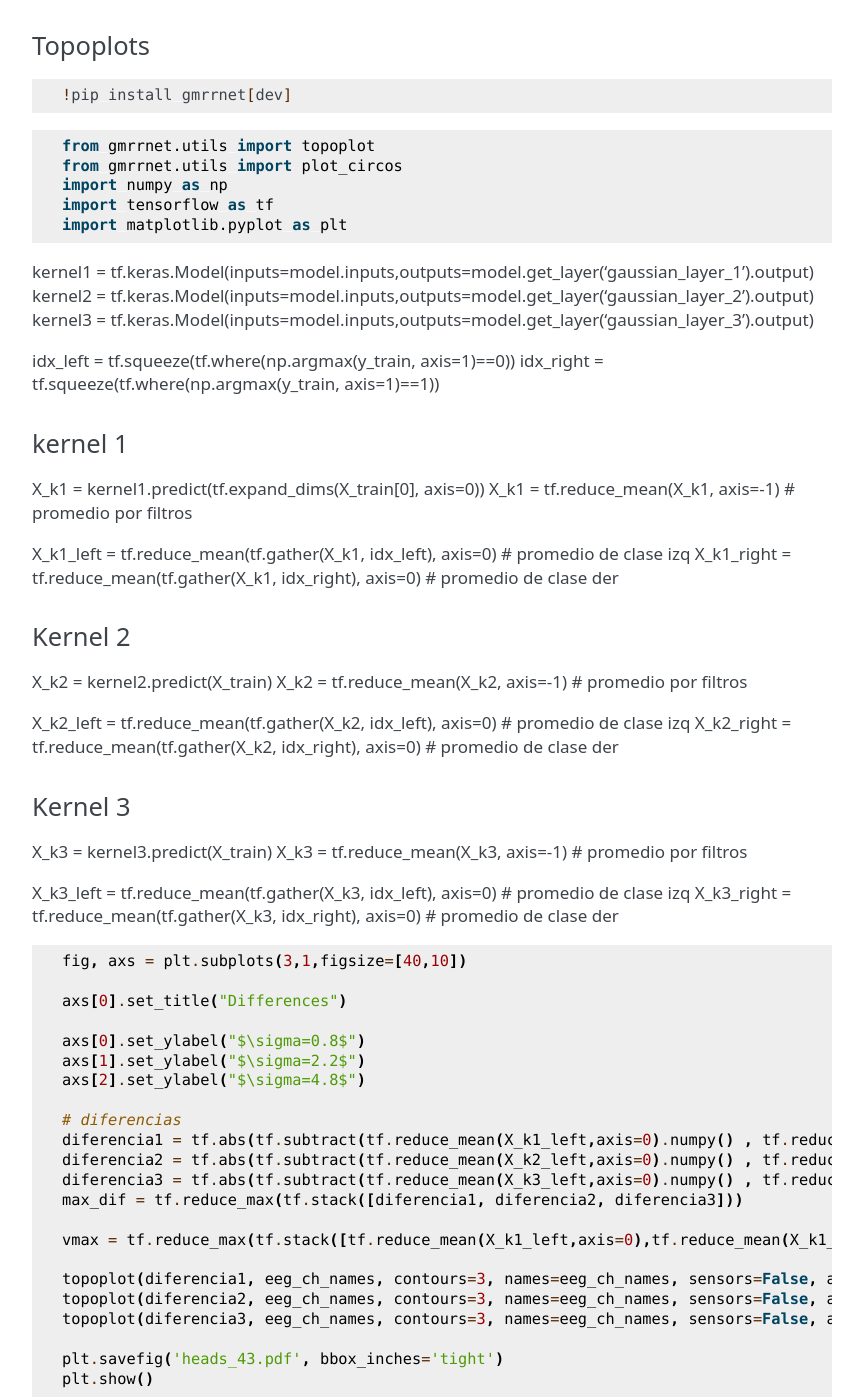
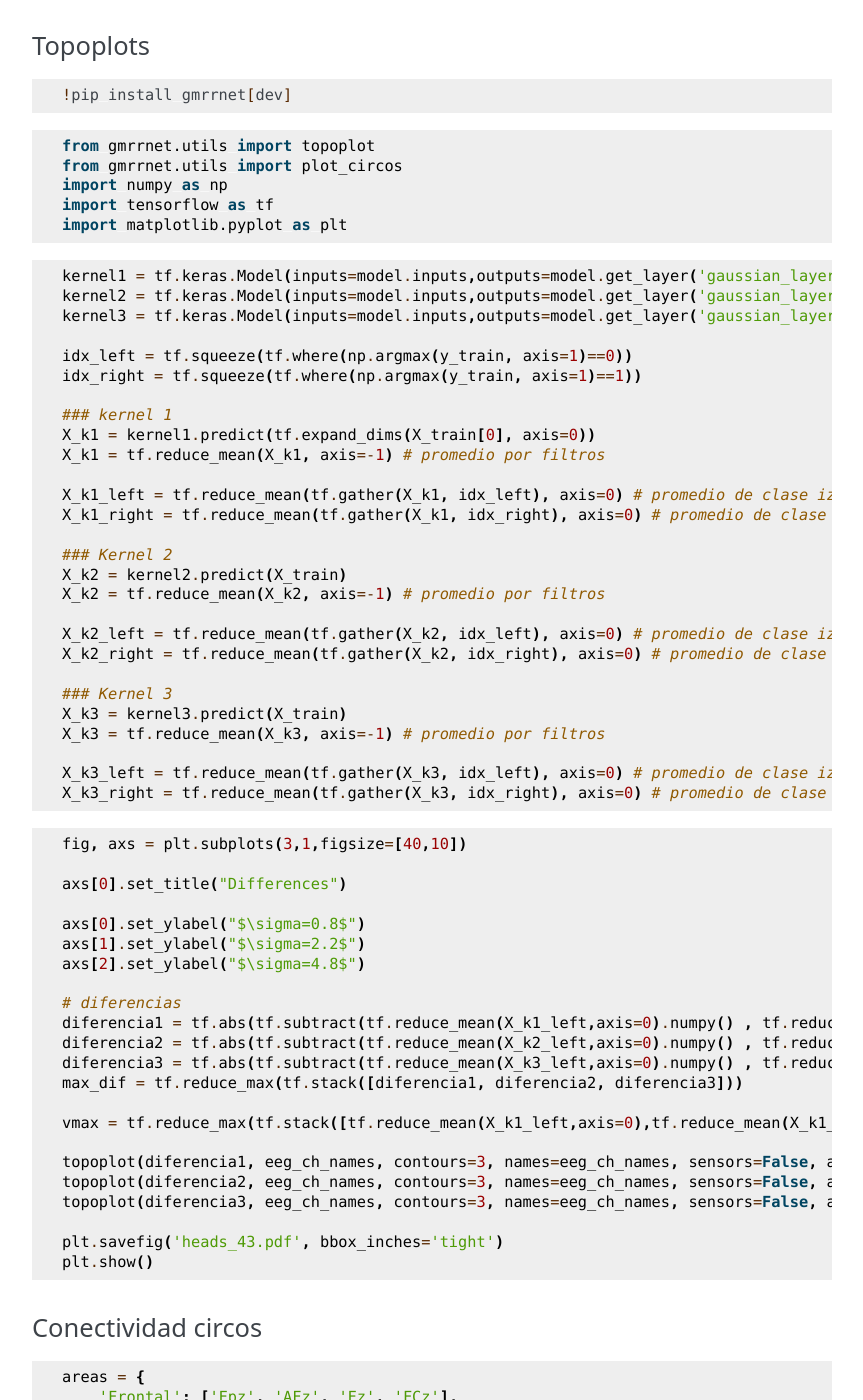
Before and after one commit to dannasalazar11/GMRRNet, a Sphinx documentation site: the page built from docs/source/index.rst, in a window 1280 px wide and 1400 px high, scrolled down 773 px. Shown: the whole window, without its empty margins (298-1161 px from the left). Built offline with Sphinx 7.4.7, drawn with Linux system fonts in a browser that asks for light colours; cross-references to code outside the pages are shown as plain code; some of the changed text lies outside the part shown.

Commit message:
Apply automatic changes

```diff
--- a/docs/source/notebooks/readme.rst
+++ b/docs/source/notebooks/readme.rst
@@ -56,45 +56,35 @@ Topoplots
     import tensorflow as tf
     import matplotlib.pyplot as plt
 
-kernel1 =
-tf.keras.Model(inputs=model.inputs,outputs=model.get_layer(‘gaussian_layer_1’).output)
-kernel2 =
-tf.keras.Model(inputs=model.inputs,outputs=model.get_layer(‘gaussian_layer_2’).output)
-kernel3 =
-tf.keras.Model(inputs=model.inputs,outputs=model.get_layer(‘gaussian_layer_3’).output)
+.. code:: ipython3
 
-idx_left = tf.squeeze(tf.where(np.argmax(y_train, axis=1)==0)) idx_right
-= tf.squeeze(tf.where(np.argmax(y_train, axis=1)==1))
+    kernel1 = tf.keras.Model(inputs=model.inputs,outputs=model.get_layer('gaussian_layer_1').output)
+    kernel2 = tf.keras.Model(inputs=model.inputs,outputs=model.get_layer('gaussian_layer_2').output)
+    kernel3 = tf.keras.Model(inputs=model.inputs,outputs=model.get_layer('gaussian_layer_3').output)
 
-kernel 1
-~~~~~~~~
+    idx_left = tf.squeeze(tf.where(np.argmax(y_train, axis=1)==0))
+    idx_right = tf.squeeze(tf.where(np.argmax(y_train, axis=1)==1))
 
-X_k1 = kernel1.predict(tf.expand_dims(X_train[0], axis=0)) X_k1 =
-tf.reduce_mean(X_k1, axis=-1) # promedio por filtros
+    ### kernel 1
+    X_k1 = kernel1.predict(tf.expand_dims(X_train[0], axis=0))
+    X_k1 = tf.reduce_mean(X_k1, axis=-1) # promedio por filtros
 
-X_k1_left = tf.reduce_mean(tf.gather(X_k1, idx_left), axis=0) # promedio
-de clase izq X_k1_right = tf.reduce_mean(tf.gather(X_k1, idx_right),
-axis=0) # promedio de clase der
+    X_k1_left = tf.reduce_mean(tf.gather(X_k1, idx_left), axis=0) # promedio de clase izq
+    X_k1_right = tf.reduce_mean(tf.gather(X_k1, idx_right), axis=0) # promedio de clase der
 
-Kernel 2
-~~~~~~~~
+    ### Kernel 2
+    X_k2 = kernel2.predict(X_train)
+    X_k2 = tf.reduce_mean(X_k2, axis=-1) # promedio por filtros
 
-X_k2 = kernel2.predict(X_train) X_k2 = tf.reduce_mean(X_k2, axis=-1) #
-promedio por filtros
+    X_k2_left = tf.reduce_mean(tf.gather(X_k2, idx_left), axis=0) # promedio de clase izq
+    X_k2_right = tf.reduce_mean(tf.gather(X_k2, idx_right), axis=0) # promedio de clase der
 
-X_k2_left = tf.reduce_mean(tf.gather(X_k2, idx_left), axis=0) # promedio
-de clase izq X_k2_right = tf.reduce_mean(tf.gather(X_k2, idx_right),
-axis=0) # promedio de clase der
+    ### Kernel 3
+    X_k3 = kernel3.predict(X_train)
+    X_k3 = tf.reduce_mean(X_k3, axis=-1) # promedio por filtros
 
-Kernel 3
-~~~~~~~~
-
-X_k3 = kernel3.predict(X_train) X_k3 = tf.reduce_mean(X_k3, axis=-1) #
-promedio por filtros
-
-X_k3_left = tf.reduce_mean(tf.gather(X_k3, idx_left), axis=0) # promedio
-de clase izq X_k3_right = tf.reduce_mean(tf.gather(X_k3, idx_right),
-axis=0) # promedio de clase der
+    X_k3_left = tf.reduce_mean(tf.gather(X_k3, idx_left), axis=0) # promedio de clase izq
+    X_k3_right = tf.reduce_mean(tf.gather(X_k3, idx_right), axis=0) # promedio de clase der
 
 .. code:: ipython3
 
```
Also changed, not shown: README.md (+3 -0 lines).
